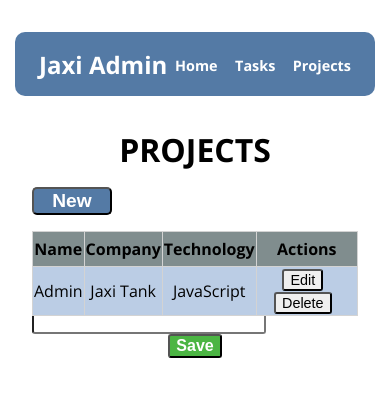
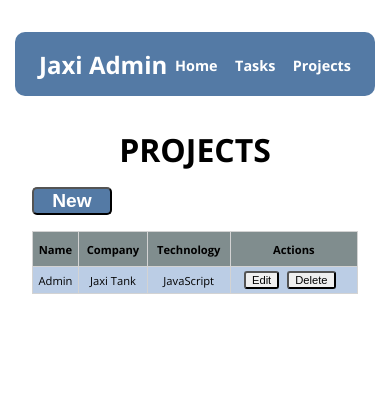
Before and after one commit to alonsosfera/admin-task, a React (Create React App) app: page /projects in a window 390 px wide. Shown: the top 396 px of the page. Built offline with nearby package versions, Linux system fonts and the light colour scheme.

Commit message:
Adds basic responsive styles to table component

```diff
--- a/src/styles/components.js
+++ b/src/styles/components.js
@@ -105,6 +105,7 @@ export const NewRowContainer = styled.div`
   transition: 0.3s;
 
   div {
+    display: ${({ show }) => show ? '0' : 'none'}
     input {
       border-radius: 3px;
       font-size: 1.1rem;
@@ -112,12 +113,25 @@ export const NewRowContainer = styled.div`
   }
 
   button {
+    display: ${({ show }) => show ? '0' : 'none'}
     font-size: 1rem;
     height: 1.5rem;
     border-radius: 3px;
     color: white;
     font-weight: bold;
     background-color: ${SUCCESS};
+  }
+
+  @media screen and (max-width: 768px) {
+    flex-direction: column;
+    height: ${({ show }) => show ? '10' : '0'}rem;
+    div {
+      display: ${({ show }) => show ? '0' : 'none'}
+    }
+
+    button {
+      display: ${({ show }) => show ? '0' : 'none'}
+    }
   }
 `;
 
@@ -149,4 +163,12 @@ export const TableContainer = styled.table`
   tr:nth-child(odd){
     background-color: ${PALE_AQUA};
   }
+
+  @media screen and (max-width: 768px) {
+    font-size: 0.7rem;
+
+    td > button {
+      font-size: 0.7rem;
+    }
+  }
 `;
```
